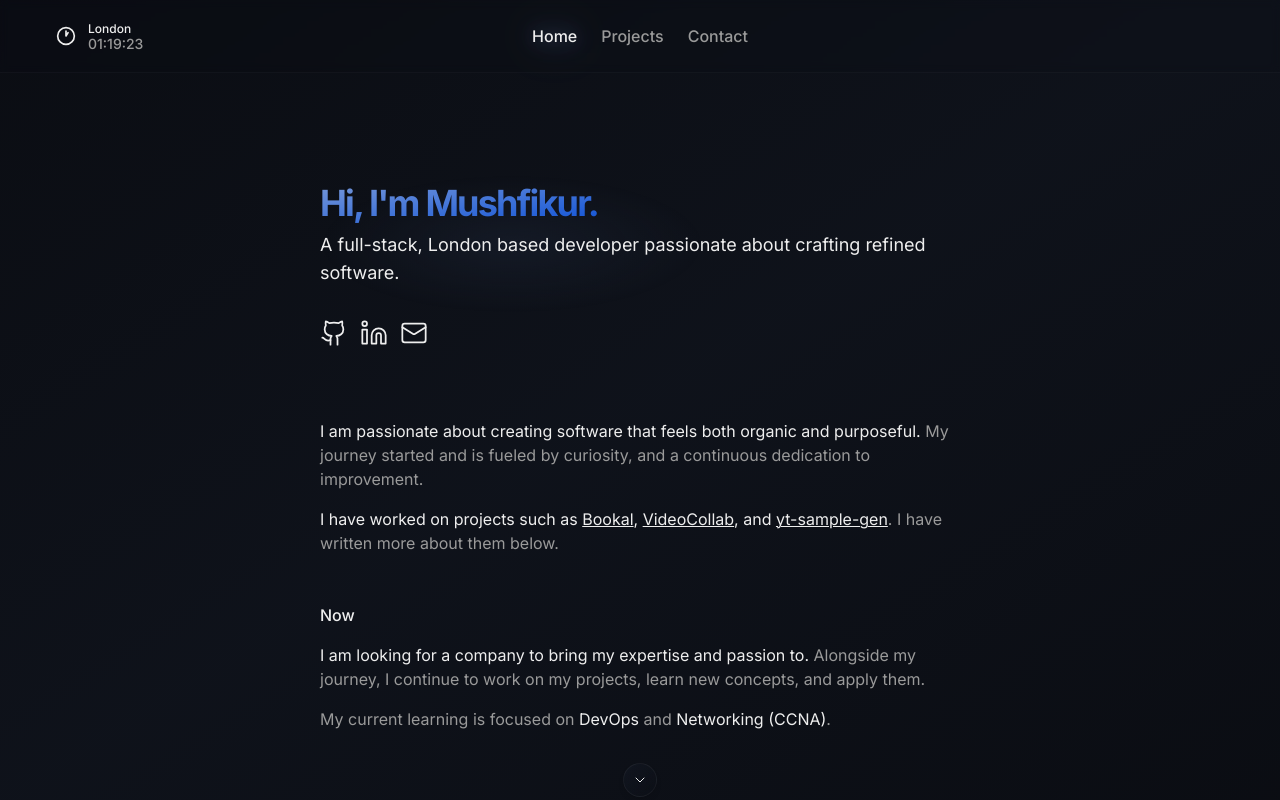
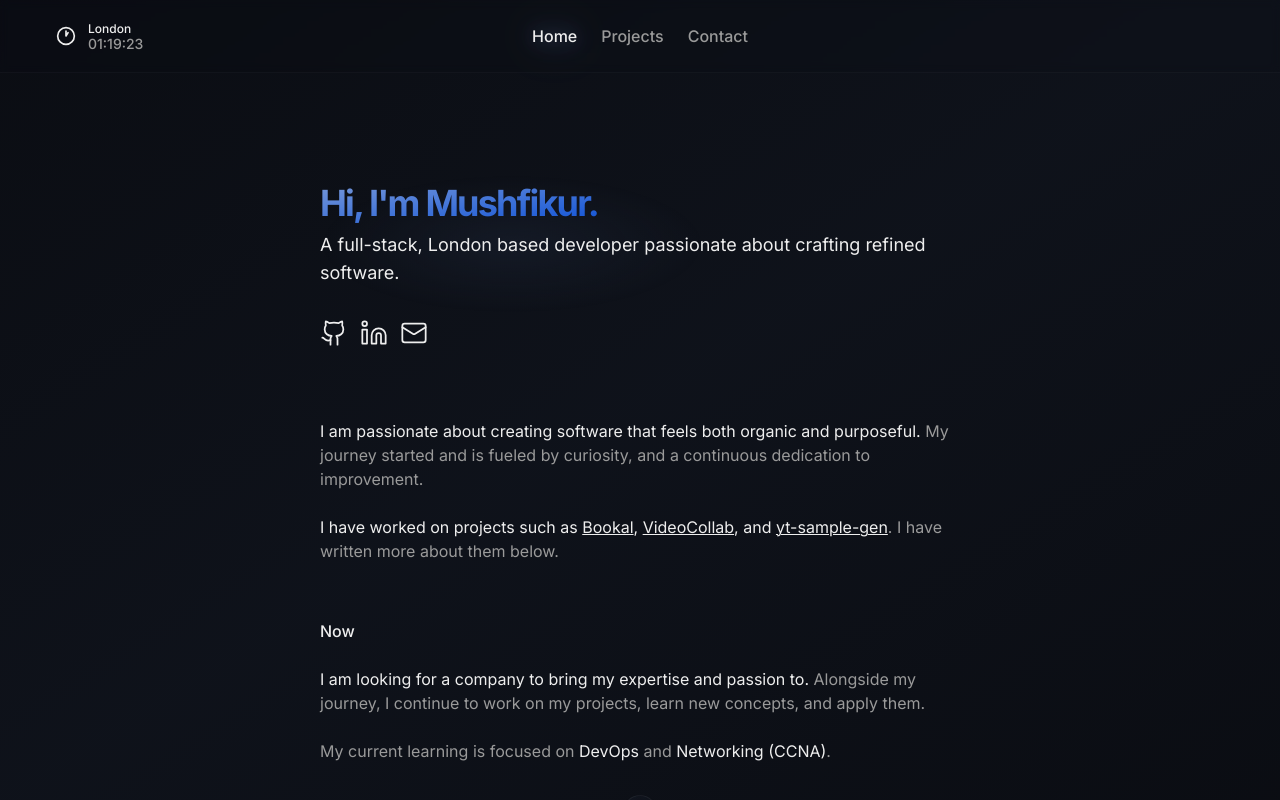
Before and after one commit to mushfikurr/mshfr.co.uk, a React (Vite) app: page / in a window 1280 px wide. Shown: the top 800 px of the page. Built offline with nearby package versions, Linux system fonts and the light colour scheme; no server answers; what @shrutibalasa/tailwind-grid-auto-fit would draw is missing.

Commit message:
Change speed of animations

```diff
--- a/package.json
+++ b/package.json
@@ -4,7 +4,7 @@
   "version": "0.0.0",
   "type": "module",
   "scripts": {
-    "dev": "vite",
+    "dev": "vite --host",
     "build": "tsc && vite build",
     "lint": "eslint . --ext ts,tsx --report-unused-disable-directives --max-warnings 0",
     "preview": "vite preview"
--- a/src/components/LandingSection.tsx
+++ b/src/components/LandingSection.tsx
@@ -5,7 +5,7 @@ import { Link } from "./ui/Link";
 
 export const LandingHeading: React.FC = () => {
   return (
-    <div className="space-y-8 relative animate-slide-in-300 opacity-0">
+    <div className="space-y-8 relative animate-slide-in-150 opacity-0">
       <div className="space-y-2">
         <div className="highlight -z-50"></div>
 
@@ -25,8 +25,8 @@ export const LandingHeading: React.FC = () => {
 
 export const LandingIntroduction: React.FC = () => {
   return (
-    <div className="space-y-12 max-w-prose animate-slide-in-500 opacity-0">
-      <div className="space-y-4 text-text-400">
+    <div className="space-y-14 max-w-prose animate-slide-in-300 opacity-0">
+      <div className="space-y-6 text-text-400">
         <p>
           <span className="text-text-100">
             I am passionate about creating software that feels both organic and
@@ -52,7 +52,7 @@ export const LandingIntroduction: React.FC = () => {
         </p>
       </div>
 
-      <div className="space-y-4 text-text-400 animate-slide-in-700 opacity-0">
+      <div className="space-y-6 text-text-400 animate-slide-in-500 opacity-0">
         <h3 className="font-medium text-text-100 flex items-center">Now</h3>
         <p>
           <span className="text-text-100">
--- a/src/components/RootLayout.tsx
+++ b/src/components/RootLayout.tsx
@@ -53,7 +53,7 @@ export function RootLayout() {
         forwardedRef={pages[Page.Home]}
         id="Home"
       >
-        <div className="max-w-screen-sm w-full py-24 pb-8 max-sm:py-18">
+        <div className="max-w-screen-sm w-full py-24 pb-8 max-sm:pt-10">
           <LandingHeading />
         </div>
         <div className="flex flex-col gap-8 w-full max-w-screen-sm grow">
--- a/tailwind.config.js
+++ b/tailwind.config.js
@@ -20,9 +20,9 @@ export default {
       },
       animation: {
         background: "background 100s linear infinite",
+        "slide-in-150": "slide-in 1s ease 150ms forwards",
         "slide-in-300": "slide-in 1s ease 300ms forwards",
         "slide-in-500": "slide-in 1s ease 500ms forwards",
-        "slide-in-700": "slide-in 1s ease 700ms forwards",
       },
       keyframes: {
         background: {
```
